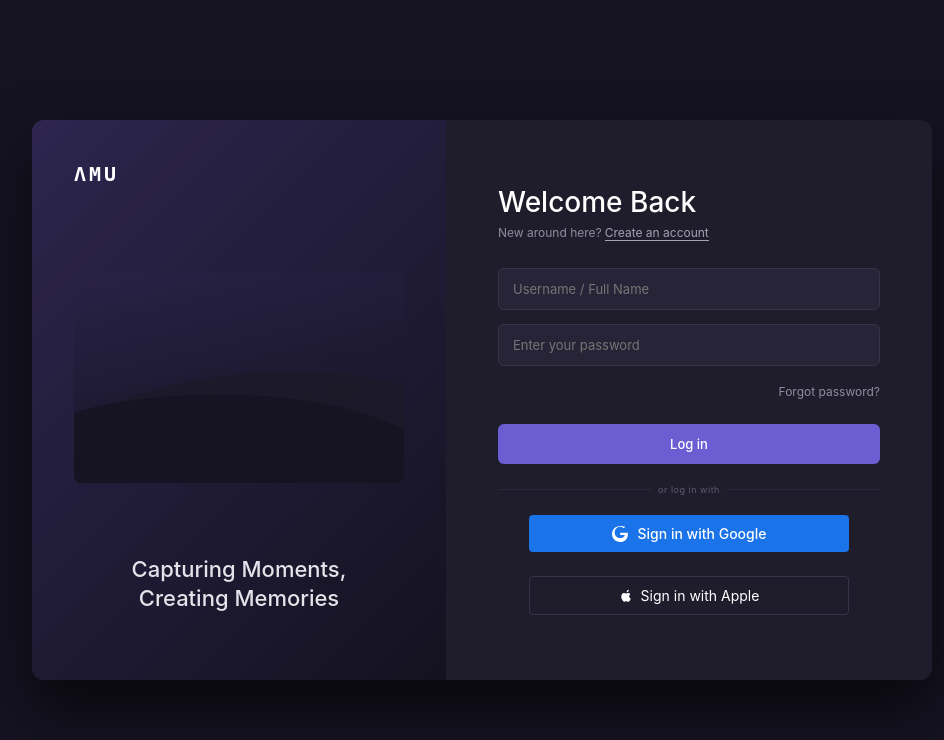
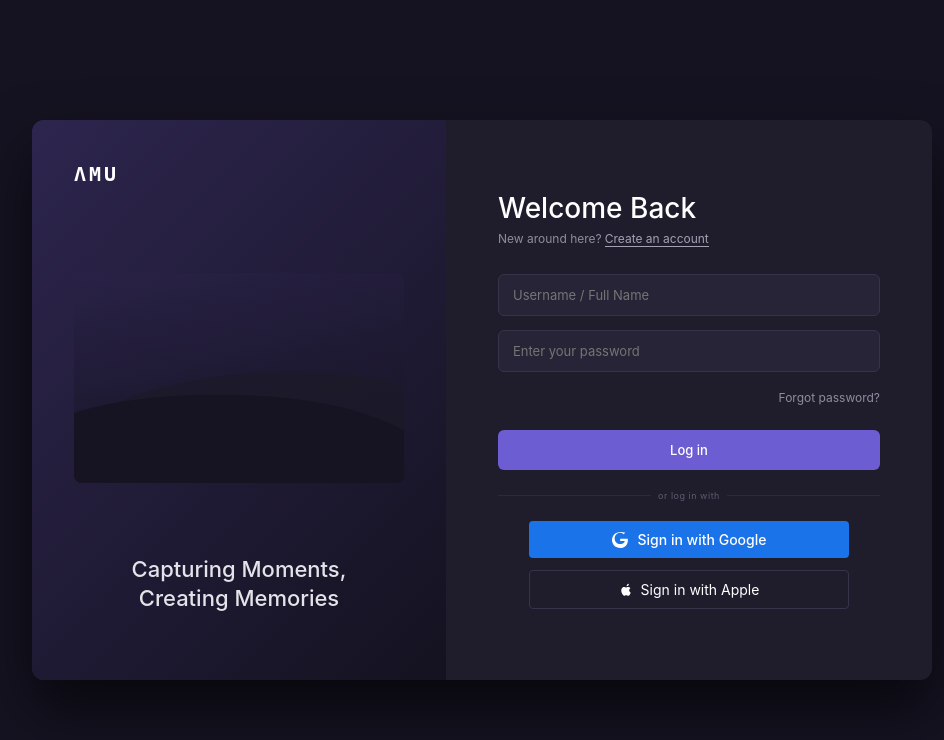
Before and after one commit to palingganteng97-rgb/buku-tamu-unpri, a PHP site: page /bukutamu/login.php in a window 1280 px wide. Shown: the top 740 px of the page, without its empty margins (158-1102 px from the left). Run offline with PHP 8.4, Linux system fonts and the light colour scheme.

Commit message:
Update login.php

```diff
--- a/login.php
+++ b/login.php
@@ -64,9 +64,7 @@ if (isset($_POST['login'])) {
         .divider:not(:empty)::before { margin-right: .8em; }
         .divider:not(:empty)::after { margin-left: .8em; }
         .alert-error { background-color: rgba(127, 29, 29, 0.4); color: #FCA5A5; font-size: 12px; padding: 10px; border-radius: 6px; margin-bottom: 12px; border: 1px solid #991B1B; }
-
-        /* Custom styling khusus tombol Apple agar seimbang dengan tombol Google bawaan SDK */
-        .btn-apple { width: 100%; max-width: 320px; background-color: transparent; border: 1px solid #36344A; border-radius: 4px; padding: 10px; color: #ffffff; font-size: 14px; cursor: pointer; display: flex; justify-content: center; align-items: center; gap: 8px; margin-top: 12px; font-family: -apple-system, Roboto, sans-serif; }
+        .btn-apple { width: 100%; max-width: 320px; background-color: transparent; border: 1px solid #36344A; border-radius: 4px; padding: 10px; color: #ffffff; font-size: 14px; cursor: pointer; display: flex; justify-content: center; align-items: center; gap: 8px; margin-top: 12px; }
         .btn-apple:hover { background-color: #262436; }
     </style>
 </head>
@@ -87,35 +85,43 @@ if (isset($_POST['login'])) {
 
             <?php if($error): ?><div class="alert-error"><?= $error ?></div><?php endif; ?>
 
+            <!-- Batas Awal Input Form -->
             <form method="POST" action="">
-                <div class="form-group"><input type="text" name="username" placeholder="Username / Full Name" required></div>
-                <div class="form-group"><input type="password" name="password" placeholder="Enter your password" required></div>
-                <div class="forgot-link"><a href="lupa_password.php">Forgot password?</a></div>
+                <div class="form-group">
+                    <input type="text" name="username" placeholder="Username / Full Name" required>
+                </div>
+                <div class="form-group">
+                    <input type="password" name="password" placeholder="Enter your password" required>
+                </div>
+                <div class="forgot-link">
+                    <a href="lupa_password.php">Forgot password?</a>
+                </div>
                 <button type="submit" name="login" class="btn-submit">Log in</button>
             </form>
+            <!-- Batas Akhir Input Form -->
 
-            <!-- BLOK INTEGRASI AKSES SOSIAL LOGIN -->
-                        <!-- BLOK INTEGRASI AKSES SOSIAL LOGIN (METODE LINK DIRECT AMAN UTK LOCALHOST PORT 8080) -->
-                        <!-- BLOK INTEGRASI AKSES SOSIAL LOGIN (METODE FORCE SELECT ACCOUNT) -->
+            <!-- BLOK TOMBOL SOSIAL LOGIN TERPISAH DI LUAR FORM -->
             <div class="divider">Or log in with</div>
 
-            <div style="display: flex; flex-direction: column; align-items: center; width: 100%; gap: 12px;">
-
-                <!-- TOMBOL GOOGLE: Dipaksa membuka halaman pemilihan daftar akun Gmail secara murni -->
-                <button type="button" class="btn-social" style="width: 100%; max-width: 320px; background-color: #1a73e8; border: none; border-radius: 4px; padding: 10px; color: white; font-size: 14px; cursor: pointer; display: flex; justify-content: center; align-items: center; gap: 10px; font-weight: 500;"
+            <div style="display: flex; flex-direction: column; align-items: center; width: 100%;">
+                <!-- Tombol Google Otomatis Membuka Jendela Pilihan Email Akun -->
+                <button type="button" style="width: 100%; max-width: 320px; background-color: #1a73e8; border: none; border-radius: 4px; padding: 10px; color: white; font-size: 14px; cursor: pointer; display: flex; justify-content: center; align-items: center; gap: 10px; font-weight: 500;"
                         onclick="loginDenganGoogle()">
                     <svg style="width: 16px; height: 16px;" viewBox="0 0 24 24"><path fill="#ffffff" d="M12.24 10.285V13.4h6.86c-.277 1.56-1.602 4.585-6.86 4.585-4.54 0-8.24-3.765-8.24-8.4s3.7-8.4 8.24-8.4c2.58 0 4.307 1.095 5.298 2.045l2.465-2.37C18.435 1.21 15.62 0 12.24 0 5.58 0 0 5.37 0 12s5.58 12 12.24 12c6.96 0 11.57-4.89 11.57-11.79 0-.795-.085-1.4-.195-1.925H12.24z"/></svg>
                     Sign in with Google
                 </button>
 
-                <!-- TOMBOL APPLE -->
+                <!-- Tombol Apple -->
                 <button type="button" class="btn-apple" onclick="window.location.href='https://apple.com'">
                     <svg style="width:14px; height:14px;" viewBox="0 0 24 24" fill="currentColor"><path d="M18.71 19.5c-.83 1.24-1.71 2.45-3.05 2.47-1.34.03-1.77-.79-3.29-.79-1.53 0-2 .77-3.27.82-1.31.05-2.3-1.32-3.14-2.53C4.25 17 2.94 12.45 4.7 9.39c.87-1.52 2.43-2.48 4.12-2.51 1.28-.02 2.5.87 3.29.87.78 0 2.26-1.07 3.81-.91.65.03 2.47.26 3.64 1.98-.09.06-2.17 1.28-2.15 3.81.03 3.02 2.65 4.03 2.68 4.04-.03.07-.42 1.44-1.38 2.83M15.97 4.17c.66-.81 1.11-1.93.99-3.06-1 .04-2.14.67-2.86 1.51-.62.73-1.17 1.87-1.02 2.98 1.12.09 2.23-.62 2.89-1.43z"/></svg>
                     Sign in with Apple
                 </button>
             </div>
 
-    <!-- SCRIPT JAVASCRIPT LOGIKA PENGALIHAN PARAMETER GOOGLE -->
+        </div>
+    </div>
+
+    <!-- JAVASCRIPT LOGIKA PENGALIHAN UNTUK MEMBUKA HALAMAN CHOOSE ACCOUNT -->
     <script>
         function loginDenganGoogle() {
             const clientId = "://googleusercontent.com";
@@ -123,41 +129,14 @@ if (isset($_POST['login'])) {
             const scope = "email profile";
             const responseType = "token";
 
-            // Menggabungkan URL Endpoint dengan instruksi wajib prompt memilih akun
             const googleAuthUrl = `https://google.com?` +
                                   `client_id=${clientId}` +
                                   `&redirect_uri=${encodeURIComponent(redirectUri)}` +
                                   `&scope=${encodeURIComponent(scope)}` +
                                   `&response_type=${responseType}` +
-                                  `&prompt=select_account`; // <-- Parameter pengunci halaman pemilihan akun
+                                  `&prompt=select_account`;
 
-            // Alihkan halaman window utama
             window.location.href = googleAuthUrl;
-        }
-
-        // Fungsi opsional untuk membaca data email yang berhasil dipilih di browser localhost Anda
-        window.onload = function() {
-            const fragment = window.location.hash;
-            if (fragment) {
-                const params = new URLSearchParams(fragment.substring(1));
-                const accessToken = params.get("access_token");
-                if (accessToken) {
-                    // Berhasil mendapatkan kunci akses akun dari pop-up pilihan email user
-                    alert("Akun Google berhasil diverifikasi! Token akses terdeteksi.");
-                }
-            }
-        }
-    </script>
-        </div>
-    </div>
-
-    <!-- PUSTAKA UTAMA SDK GOOGLE IDENTITY SERVICES -->
-    <script src="https://google.com" async defer></script>
-    <script>
-        function handleCredentialResponse(response) {
-            // Callback yang dipicu setelah akun Gmail berhasil diklik/dipilih user
-            console.log("Encoded JWT ID token: " + response.credential);
-            alert("Login Berhasil! Akun Google Anda terverifikasi di sistem.");
         }
     </script>
 </body>
```
